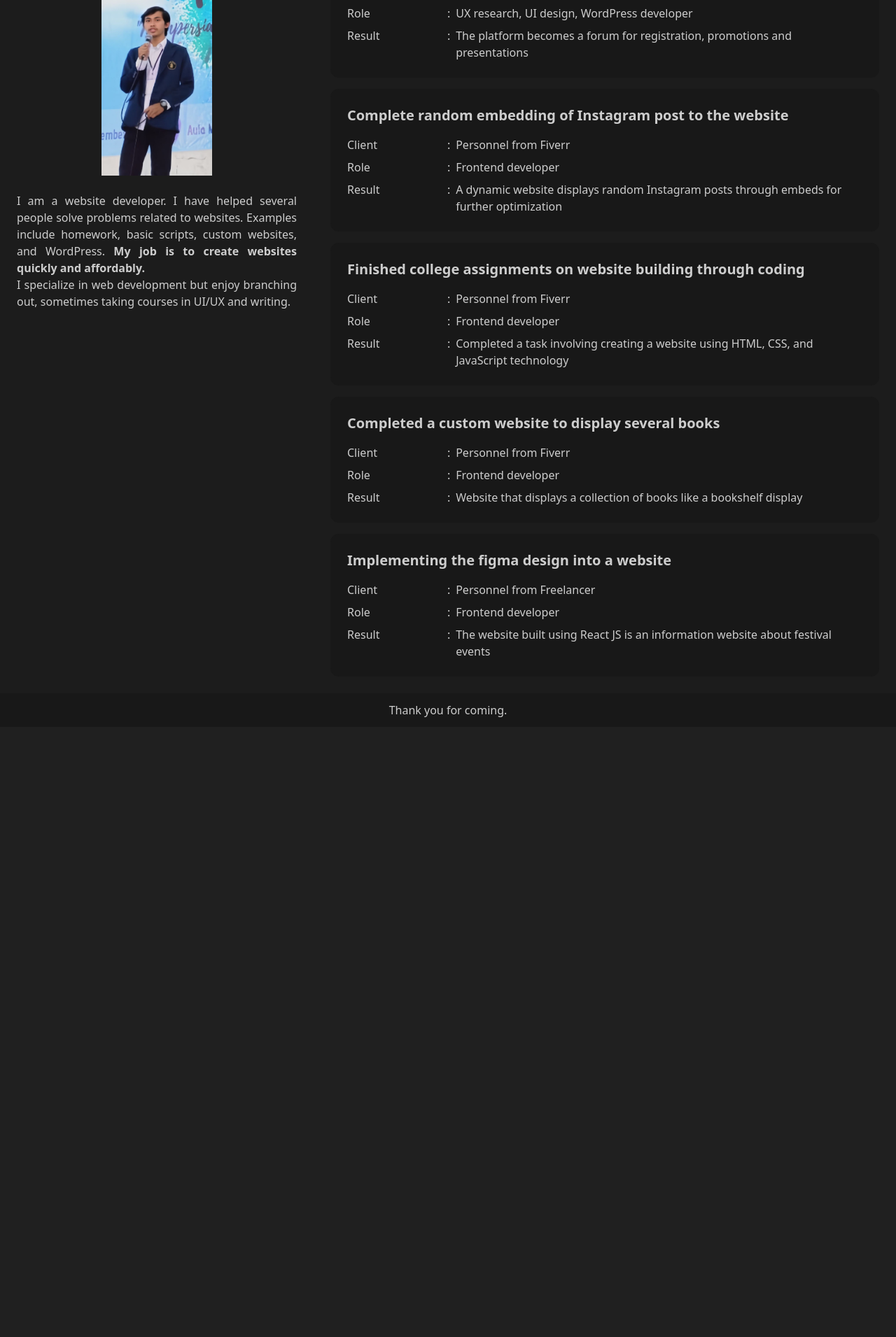
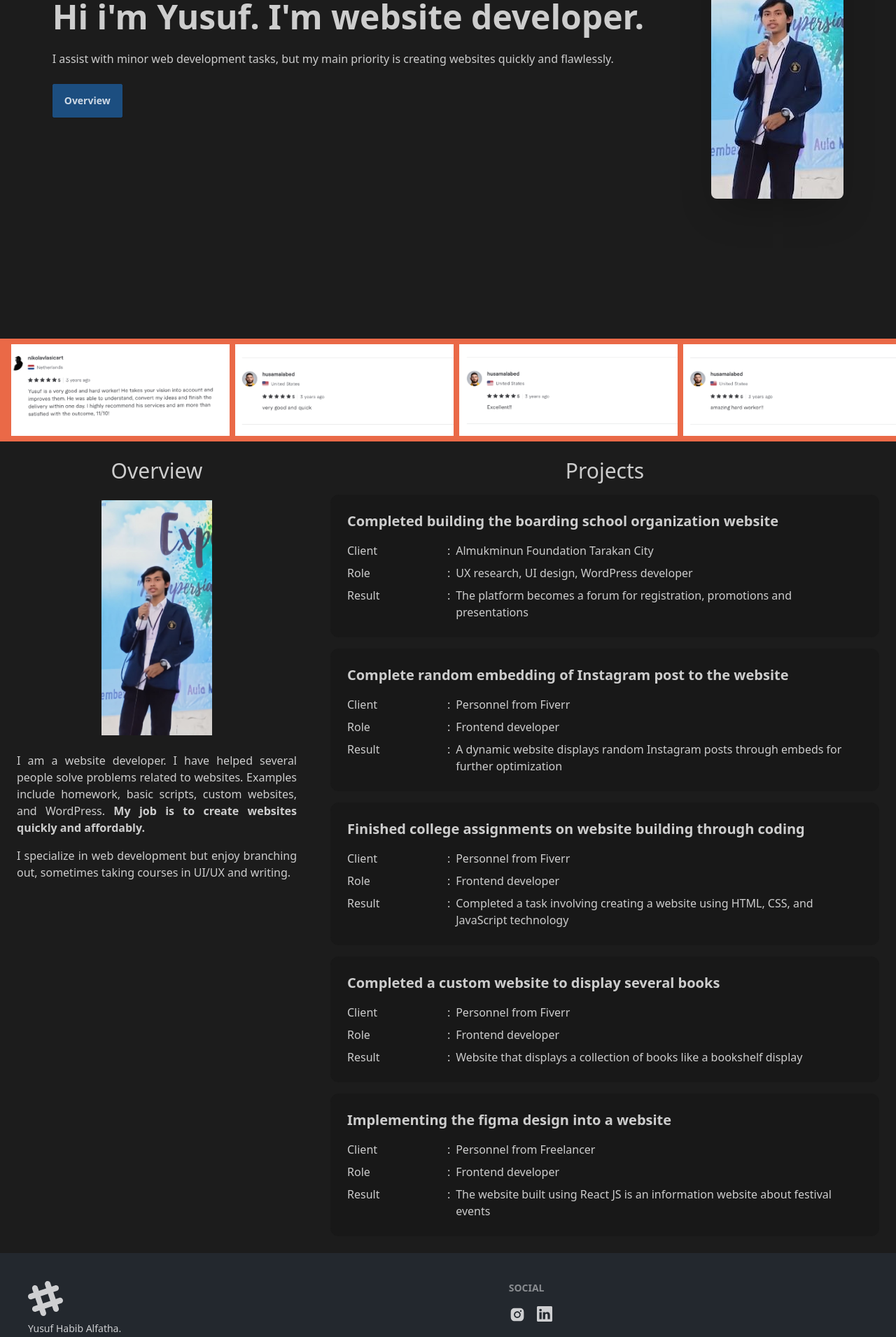
Before and after one commit to yusufhabibalfatha/yusufhabibalfatha, a React (Vite) app: page / in a window 1280 px wide. Shown: the part 380-2291 px from the top of the page at 70% size. Before the commit the page ends 1419 px from the top, so only its background shows below. Built offline with nearby package versions, Linux system fonts and the light colour scheme.

Commit message:
Add header and refactor footer

```diff
--- a/index.html
+++ b/index.html
@@ -1,5 +1,5 @@
 <!doctype html>
-<html lang="en" data-theme="business">
+<html lang="en" data-theme="business" class="scroll-smooth">
   <head>
     <meta charset="UTF-8" />
     <link rel="icon" type="image/svg+xml" href="/vite.svg" />
--- a/src/App.tsx
+++ b/src/App.tsx
@@ -3,11 +3,13 @@
 import Navbar from "./components/Navbar"
 import Sidebar from "./components/Sidebar"
 import Testimonials from "./components/Testimonials"
+import Header from "./components/Header"
 
 export default function App() {
   return (
-    <div className="flex flex-col sm:flex-wrap sm:flex-row bg-base-200" >
+    <div className="flex flex-col sm:flex-wrap sm:flex-row bg-base-200">
         <Navbar />
+        <Header />
         <Testimonials />
         <Sidebar />
         <MainContent />
--- a/src/components/Footer.tsx
+++ b/src/components/Footer.tsx
@@ -1,7 +1,20 @@
+import { AiFillInstagram } from "react-icons/ai";
+import { BsLinkedin } from "react-icons/bs";
+
 const Footer = () => {
     return (
-        <footer className="flex items-center justify-center w-full h-12 bg-base-300">
-            <p>Thank you for coming.</p>
+        <footer className="p-10 footer bg-neutral text-neutral-content">
+            <aside>
+                <svg width="50" height="50" viewBox="0 0 24 24" xmlns="http://www.w3.org/2000/svg" fillRule="evenodd" clipRule="evenodd" className="fill-current"><path d="M22.672 15.226l-2.432.811.841 2.515c.33 1.019-.209 2.127-1.23 2.456-1.15.325-2.148-.321-2.463-1.226l-.84-2.518-5.013 1.677.84 2.517c.391 1.203-.434 2.542-1.831 2.542-.88 0-1.601-.564-1.86-1.314l-.842-2.516-2.431.809c-1.135.328-2.145-.317-2.463-1.229-.329-1.018.211-2.127 1.231-2.456l2.432-.809-1.621-4.823-2.432.808c-1.355.384-2.558-.59-2.558-1.839 0-.817.509-1.582 1.327-1.846l2.433-.809-.842-2.515c-.33-1.02.211-2.129 1.232-2.458 1.02-.329 2.13.209 2.461 1.229l.842 2.515 5.011-1.677-.839-2.517c-.403-1.238.484-2.553 1.843-2.553.819 0 1.585.509 1.85 1.326l.841 2.517 2.431-.81c1.02-.33 2.131.211 2.461 1.229.332 1.018-.21 2.126-1.23 2.456l-2.433.809 1.622 4.823 2.433-.809c1.242-.401 2.557.484 2.557 1.838 0 .819-.51 1.583-1.328 1.847m-8.992-6.428l-5.01 1.675 1.619 4.828 5.011-1.674-1.62-4.829z"></path></svg>
+                <p>Yusuf Habib Alfatha.<br/>Providing reliable tech since 2019</p>
+            </aside>
+            <nav>
+                <h6 className="footer-title">Social</h6>
+                <div className="grid grid-flow-col gap-4">
+                    <a href="https://www.instagram.com"><AiFillInstagram size={24}/></a>
+                    <a href="https://linkedin.com"><BsLinkedin size={22}/></a>
+                </div>
+            </nav>
         </footer>
     );
 }
--- /dev/null
+++ b/src/components/Header.tsx
@@ -0,0 +1,18 @@
+import Photo_profile from "../assets/photo-profile-small.jpeg"
+
+const Header = () => {
+    return (
+        <header className="min-h-screen p-6 hero bg-base-200">
+            <div className="flex-col hero-content lg:flex-row-reverse lg:gap-24">
+                <img src={Photo_profile} className="rounded-lg shadow-2xl" alt="photo-profile" />
+                <div>
+                    <h1 className="text-5xl font-bold">Hi i'm Yusuf. I'm website developer.</h1>
+                    <p className="py-6">I assist with minor web development tasks, but my main priority is creating websites quickly and flawlessly.</p>
+                    <a href="#overview" className="btn btn-primary">Overview</a>
+                </div>
+            </div>
+        </header>
+    );
+}
+
+export default Header;
--- a/src/components/Navbar.tsx
+++ b/src/components/Navbar.tsx
@@ -1,6 +1,6 @@
 const Navbar = () => {
     return (
-        <div className="sticky top-0 drawer drawer-end">
+        <div className="sticky top-0 z-10 drawer drawer-end">
             <input id="my-drawer-3" type="checkbox" className="drawer-toggle" />
             <div className="flex flex-col drawer-content">
                 {/* Navbar */}
--- a/src/components/Sidebar.tsx
+++ b/src/components/Sidebar.tsx
@@ -2,11 +2,11 @@
 
 const Sidebar = () => {
     return (
-        <aside className="p-6 text-justify sm:max-w-xs lg:max-w-md">
+        <aside id="overview" className="p-6 text-justify scroll-mt-12 sm:max-w-xs lg:max-w-md">
             <h2 className="text-3xl text-center">Overview</h2>
             <img className="p-6 mx-auto max-h-60 md:max-h-96" src={photo} alt="photo-profile" />
             <p>I am a website developer. I have helped several people solve problems related to websites. Examples include homework, basic scripts, custom websites, and WordPress. <span className="font-bold">My job is to create websites quickly and affordably.</span></p>
-            <p>I specialize in web development but enjoy branching out, sometimes taking courses in UI/UX and writing.</p>
+            <p className="mt-4">I specialize in web development but enjoy branching out, sometimes taking courses in UI/UX and writing.</p>
         </aside>
     );
 }
```
Also changed, not shown: src/assets/photo-profile-small.jpeg (added).
